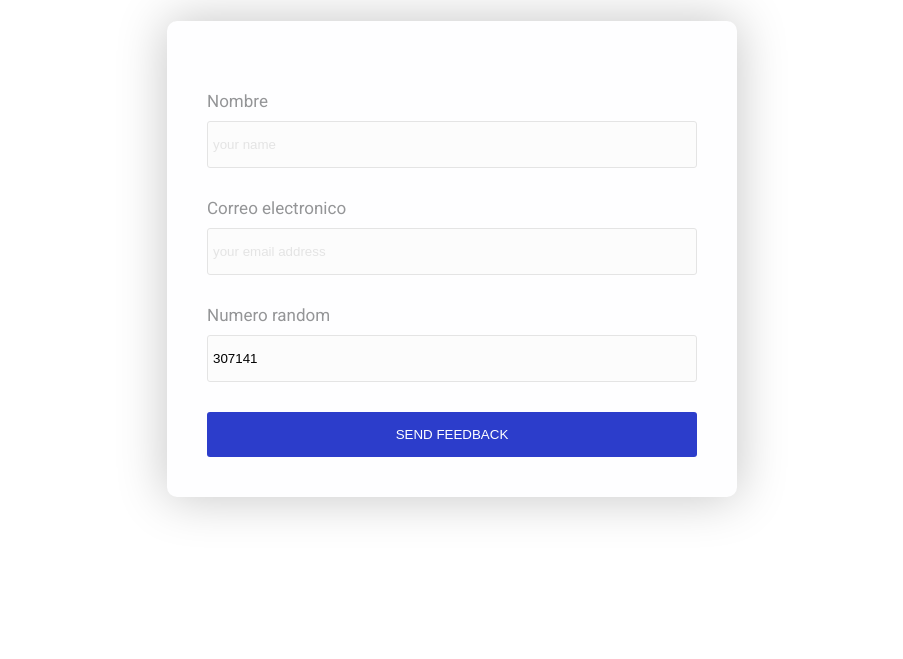
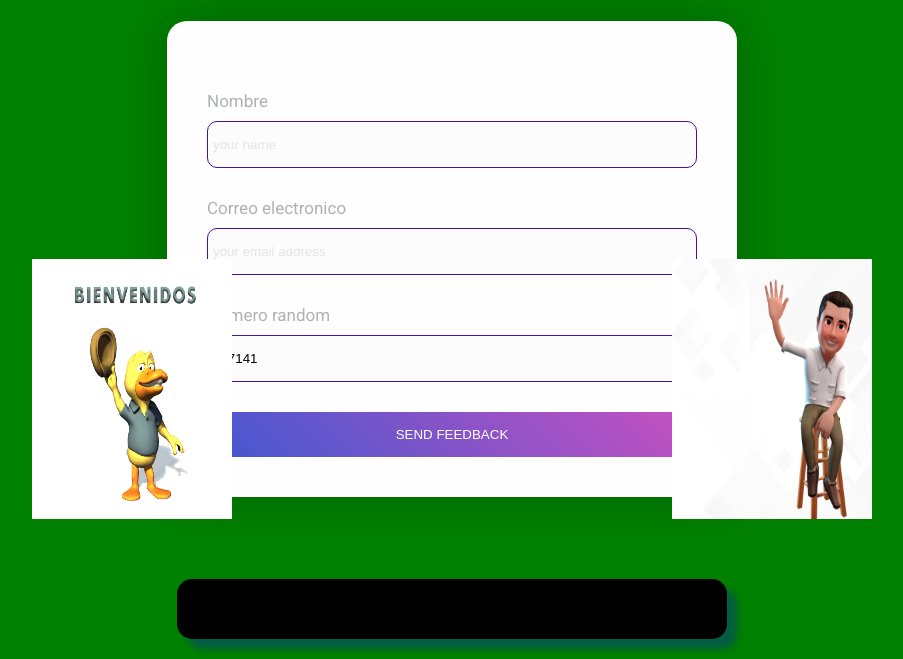
Before and after one commit to JoelAntonio123456/practicas, a PHP site: page /1.html in a window 1280 px wide. Shown: the part 141-800 px from the top of the page, without its empty margins (188-1091 px from the left). Run offline with PHP 8.4, Linux system fonts and the light colour scheme.

Commit message:
se agrega el proyecto

```diff
--- a/1.html
+++ b/1.html
@@ -28,6 +28,18 @@
 </head>
 
 <body>
+    <div class="cabeza" style="position: absolute; top: 20px;">
+        <h1>Login Formulario</h1>
+    </div>
+    <div class="presen" style="position: absolute; bottom: 20px;">
+    <marquee>Esperamos su pronta visita gracias por visitarnos</marquee>
+</div>
+    <div class="div1" align="center">
+        <img src="1.gif" style="position: absolute; left: 220px;" height="260" width="200">
+    </div>
+    <div class="div3" align="center">
+        <img src="2.gif" style="position: absolute; right: 220px;" height="260" width="200">
+  </div>
     <form class="form" method="get">
         <label for="name" class="form__label label">
             <span class="label__name">Nombre</span>
--- a/2.css
+++ b/2.css
@@ -1,13 +1,16 @@
 
 @import url('https://fonts.googleapis.com/css2?family=Roboto:wght@400;500&display=swap');
+@import url("https://fonts.googleapis.com/css?family=DM+Sans:400,500,700&display=swap");
+@import url('https://fonts.googleapis.com/css?family=Cairo');
+
+
 
 :root {
     --bodyBg: #ffffff;
     --formularioBg: #FEFEFF;
-    --formularioBtn: #2C3DCB;
-    --formularioName: #949597;
+    --formularioName: hsla(220, 1%, 59%, 0.747);
     --inputBg: #FCFCFC;
-    --inputBorder: #E4E4E4;
+    --inputBorder: hsl(263, 82%, 35%);
     --placehoderColor: #E4E4E4;
     --border-radius: 3px;
 }
@@ -24,13 +27,15 @@ body {
     display: flex;
     align-items: center;
     justify-content: center;
+    background-color: green;
 }
+
 
 .form {
     background-color: var(--formularioBg);
     width: 570px;
     box-shadow: 0 0 50px 1px #0000003a;
-    border-radius: 10px;
+    border-radius: 20px;
     padding: 40px;
     font-family: 'Roboto', sans-serif;
 }
@@ -59,7 +64,7 @@ body {
 
 .label__input {
     border: 1px solid var(--inputBorder);
-    border-radius: 3px;
+    border-radius: 10px;
     background-color: var(--inputBg);
 }
 
@@ -71,10 +76,12 @@ body {
     background-color: var(--formularioBtn);
     color: #fff;
     cursor: pointer;
+    border-radius: 10px;
+    background: linear-gradient(-135deg, #c850c0, #4158d0);
 }
 
 
-@media (max-width: 768px) {
+@media (max-width:768px) {
     .form {
         width: 90%;
         padding: 20px;
@@ -92,3 +99,48 @@ body {
         padding: 10px 5px;
     }
 }
+.cabeza{
+    font-family: 'cairo';
+    text-align: center;
+    color: #fff;
+    display: flex;
+    flex-direction: column;
+    letter-spacing: 1px;
+    line-height: 2;
+}
+h1{
+    background-image: url(https://media.giphy.com/media/t2aAdTgnU9Ie6jvG0W/giphy.gif);
+    background-size: cover;
+    color: transparent;
+    -moz-background-clip: text;
+    -webkit-background-clip: text;
+    text-transform: uppercase;
+    font-size: 60px;
+}
+
+.parent {
+    display: grid;
+    grid-template-columns: repeat(3, 1fr);
+    grid-template-rows: 1fr;
+    grid-column-gap: 0px;
+    grid-row-gap: 0px;
+    }
+
+    .div1 { grid-area: 1 / 1 / 2 / 2; }
+    .div2 { grid-area: 1 / 2 / 2 / 3; }
+    .div3 { grid-area: 1 / 3 / 2 / 4; }
+
+    div.presen{
+        position: absolute;
+        width: 550px; /*ancho del div(es una capa)*/
+        height: 60px; /*alto del div(es una capa)*/
+        color: red; /*color de letra dentro de div*/
+        background-color: black; /*color de fondo del DIV*/
+        /*centro vertical*/
+        display: flex;
+        justify-content: center; /*alineacion*/
+        flex-direction: column; /* la forma depresentar sera eb columna*/
+        box-shadow: 10px 10px   7px rgba(10, 10, 224, 0.30);
+        border-radius: 15px;
+        font-size: 30px;
+        }
```
Also changed, not shown: 1.gif (added), 2.gif (added).
